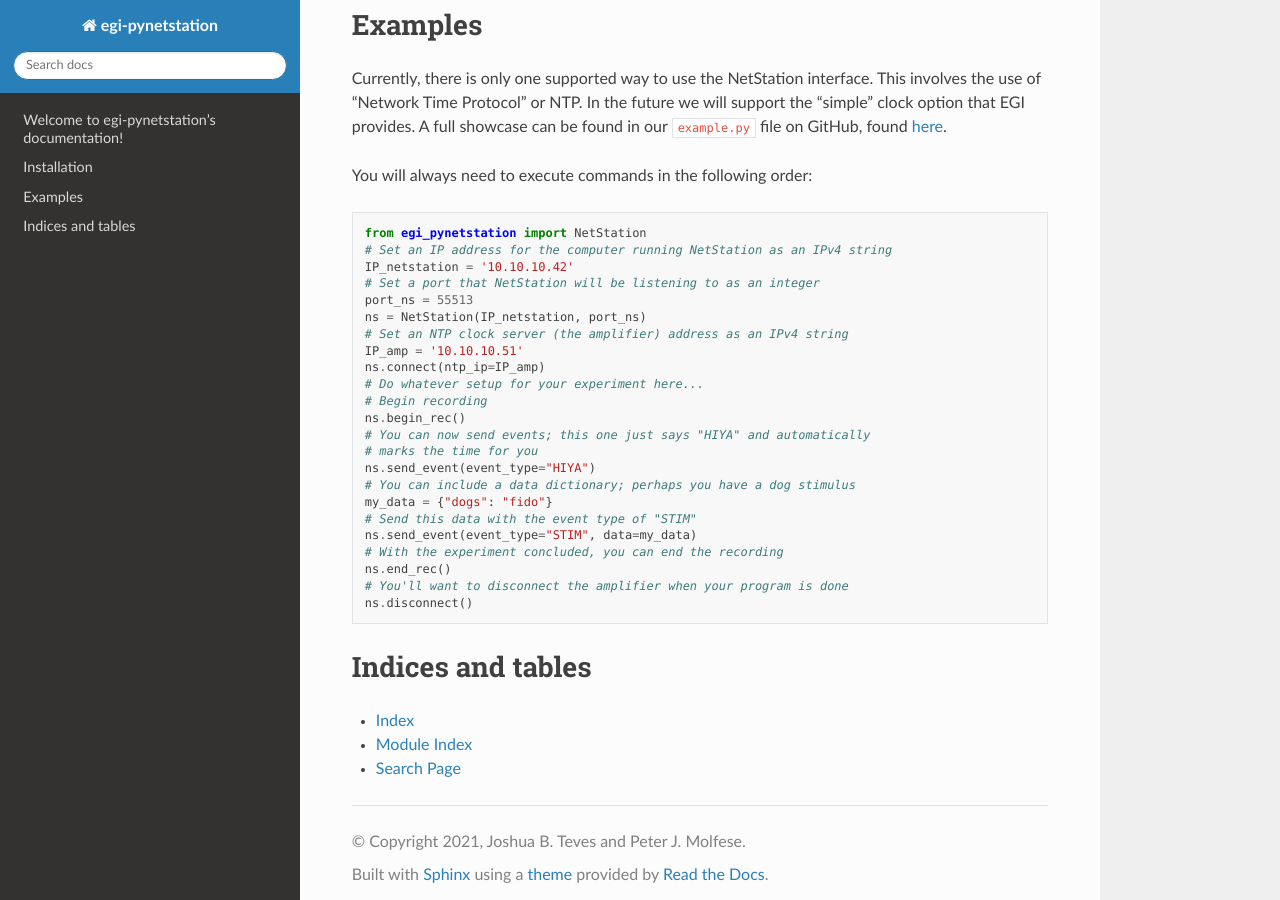
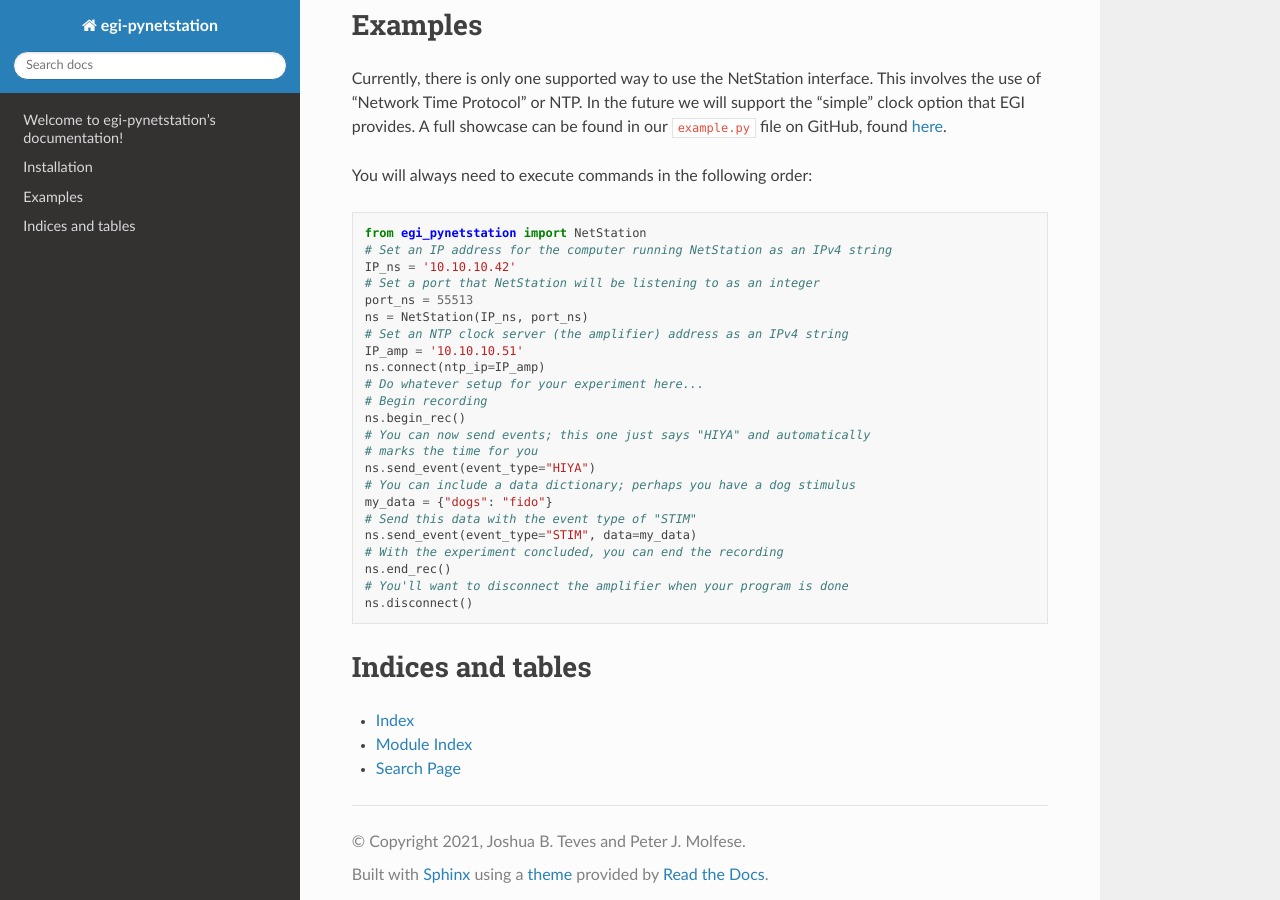
Before and after one commit to nimh-sfim/egi-pynetstation, a Sphinx documentation site: the page built from docs/index.rst, in a window 1280 px wide and 900 px high, scrolled down 598 px. Built offline with Sphinx 7.4.7 and the Read the Docs theme 2.0.0, drawn with Linux system fonts in a browser that asks for light colours.

Commit message:
updated docs for naming convenience

```diff
--- a/docs/index.rst
+++ b/docs/index.rst
@@ -50,10 +50,10 @@ You will always need to execute commands in the following order:
 
     from egi_pynetstation import NetStation
     # Set an IP address for the computer running NetStation as an IPv4 string
-    IP_netstation = '10.10.10.42'
+    IP_ns = '10.10.10.42'
     # Set a port that NetStation will be listening to as an integer
     port_ns = 55513
-    ns = NetStation(IP_netstation, port_ns)
+    ns = NetStation(IP_ns, port_ns)
     # Set an NTP clock server (the amplifier) address as an IPv4 string
     IP_amp = '10.10.10.51'
     ns.connect(ntp_ip=IP_amp)
```
